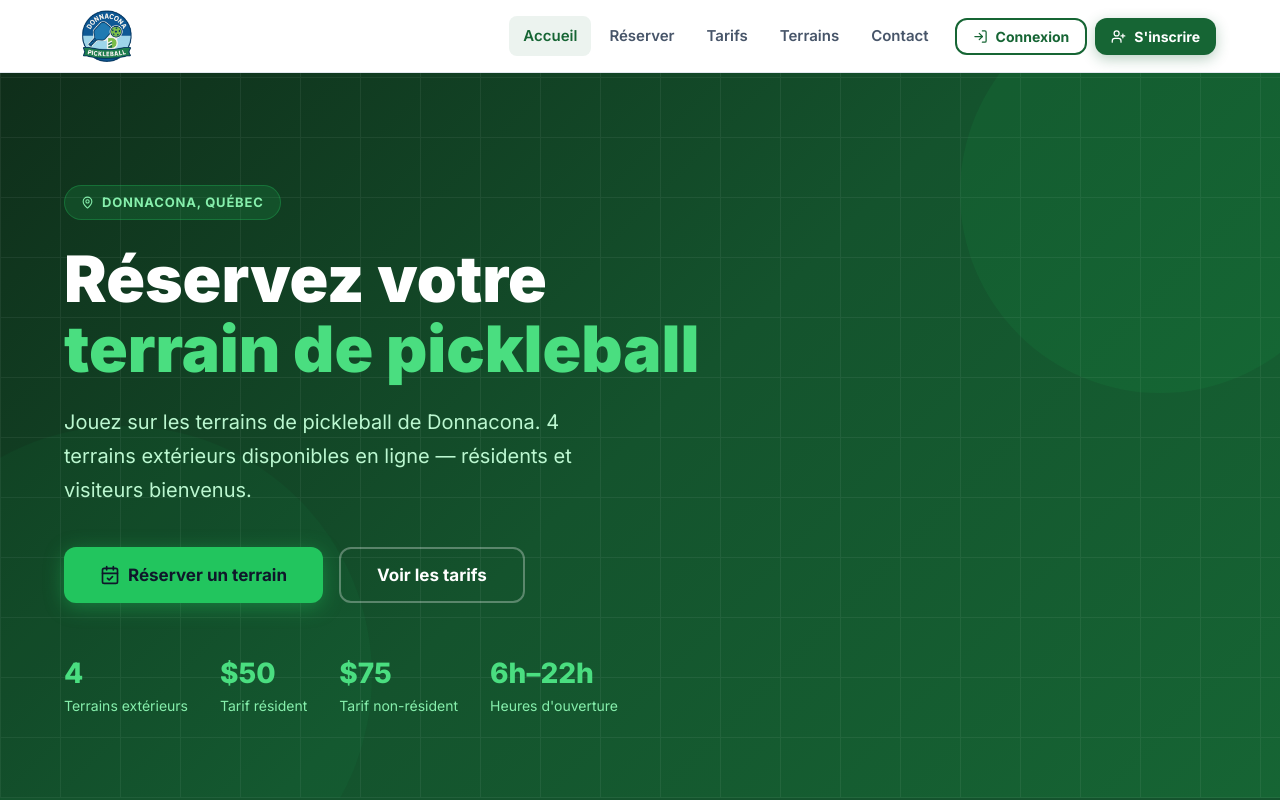
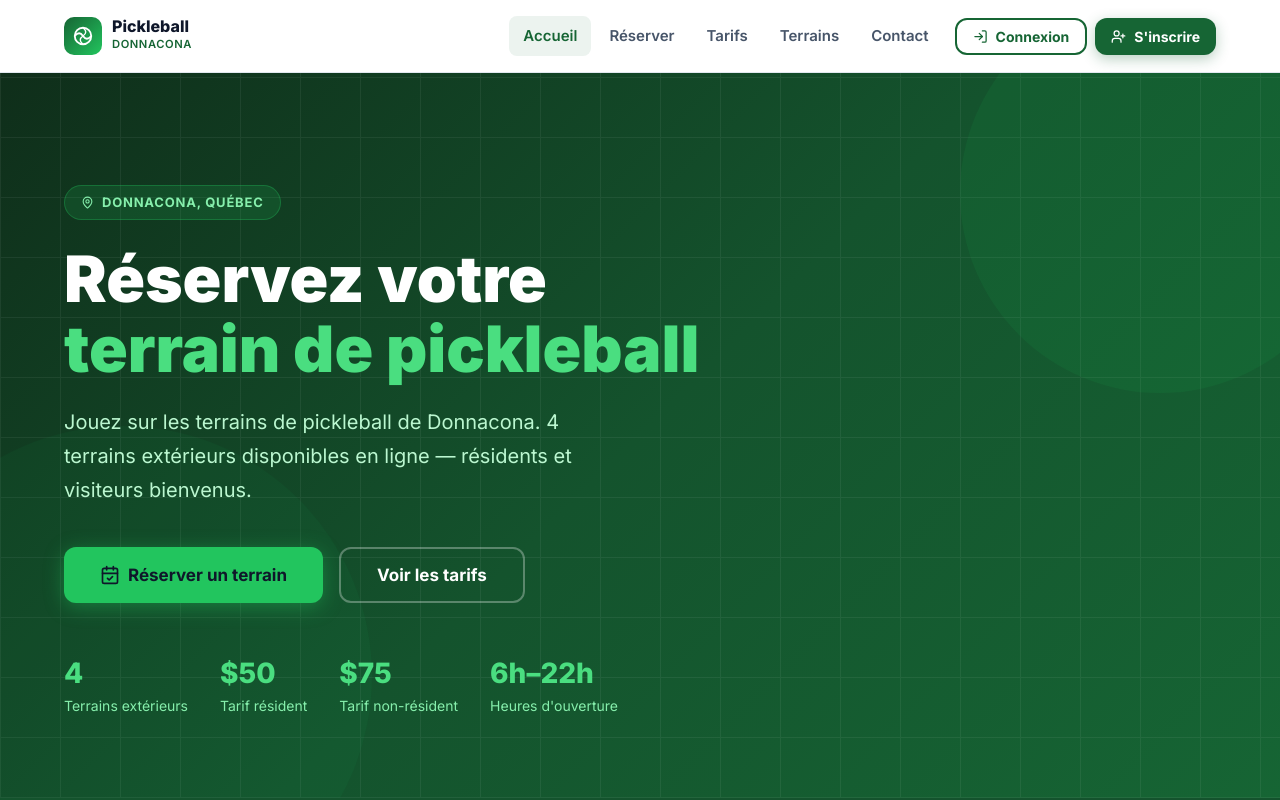
Before and after one commit to gaelbeaulieu504-design/pickleball-donncona, a React (Vite) app: page / in a window 1280 px wide. Shown: the top 800 px of the page. Built offline with nearby package versions, Linux system fonts and the light colour scheme.

Commit message:
Orchids run changes (2026-03-21T16:12:02.634Z)

```diff
--- a/src/components/Navbar.jsx
+++ b/src/components/Navbar.jsx
@@ -2,7 +2,6 @@ import { useState, useEffect } from 'react'
 import { NavLink, useNavigate } from 'react-router-dom'
 import { Menu, X, LogIn, UserPlus, LogOut, ShieldCheck } from 'lucide-react'
 import { useAuth } from '../context/AuthContext'
-import logoImg from '../assets/logo.png'
 
 const navLinks = [
   { to: '/', label: 'Accueil' },
@@ -44,8 +43,23 @@ export default function Navbar() {
       <div className="container" style={{ display: 'flex', alignItems: 'center', justifyContent: 'space-between', height: '4.5rem' }}>
 
         {/* Logo */}
-        <NavLink to="/" style={{ display: 'flex', alignItems: 'center' }}>
-          <img src={logoImg} alt="Pickleball Donnacona" style={{ height: 52, width: 'auto', objectFit: 'contain' }} />
+        <NavLink to="/" style={{ display: 'flex', alignItems: 'center', gap: '0.625rem' }}>
+          <div style={{
+            width: 38, height: 38,
+            background: 'linear-gradient(135deg, #166534, #22c55e)',
+            borderRadius: '0.625rem',
+            display: 'flex', alignItems: 'center', justifyContent: 'center',
+          }}>
+            <svg width="22" height="22" viewBox="0 0 24 24" fill="none">
+              <circle cx="12" cy="12" r="9" stroke="white" strokeWidth="2"/>
+              <path d="M3 12 Q8 6 12 12 Q16 18 21 12" stroke="white" strokeWidth="2" fill="none"/>
+              <path d="M12 3 Q18 8 12 12 Q6 16 12 21" stroke="white" strokeWidth="1.5" fill="none"/>
+            </svg>
+          </div>
+          <div>
+            <div style={{ fontWeight: 800, fontSize: '1rem', color: '#0f172a', lineHeight: 1.1 }}>Pickleball</div>
+            <div style={{ fontSize: '0.7rem', color: '#166534', fontWeight: 600, letterSpacing: '0.05em' }}>DONNACONA</div>
+          </div>
         </NavLink>
 
         {/* Desktop nav */}
```
